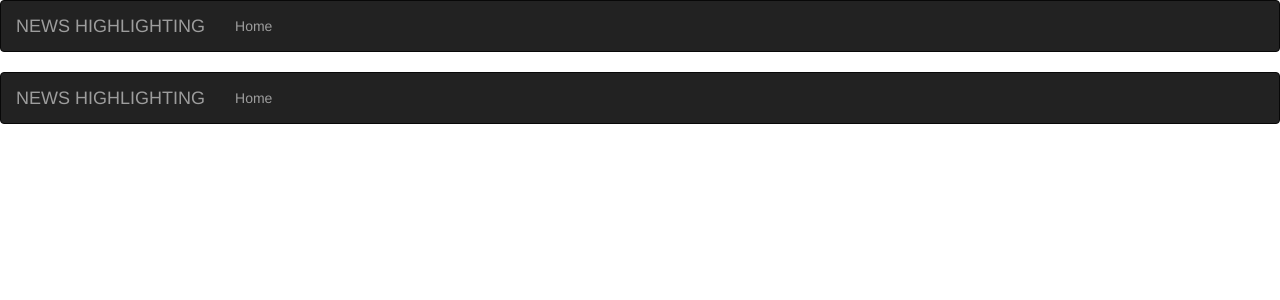
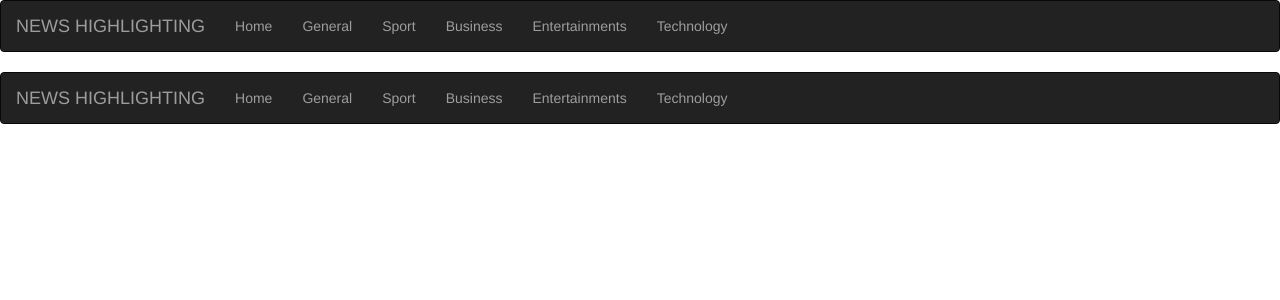
Before and after one commit to HannahChege/News_Highlighting, a Flask app: template app/templates/base.html in a window 1280 px wide. Shown: the top 300 px of the page. Run offline with Flask 2, Linux system fonts and the light colour scheme; the template is opened without the code that fills it, so the values that code supplies are empty; parts of the project's set-up code (start-up, migrations or seed data) failed here and were passed over; some libraries are stand-ins or nearby versions.

Commit message:
Added the navbar html and links

```diff
--- a/app/templates/navbar.html
+++ b/app/templates/navbar.html
@@ -7,11 +7,17 @@
                   <span class="icon-bar"></span>
                   <span class="icon-bar"></span>
                 </button>
-                <a class="navbar-brand" href="/"> NEWS HIGHLIGHTING </a>
+                <a class="navbar-brand" href="/"> NEWS HIGHLIGHTING </a> <br>
             </div>
             <div class="navbar-collapse collapse">
                 <ul class="nav navbar-nav">
                     <li><a href="/">Home</a></li>
+                    <li><a href="/">General</a></li>
+                     <li><a href="/">Sport</a></li>
+                     <li><a href="/">Business</a></li>
+                     <li><a href="/">Entertainments</a></li>
+                     <li><a href="/">Technology</a></li>
+
             </div>
 
         </div>
```
